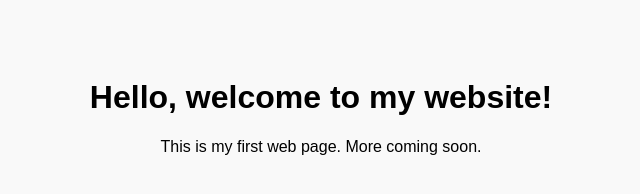
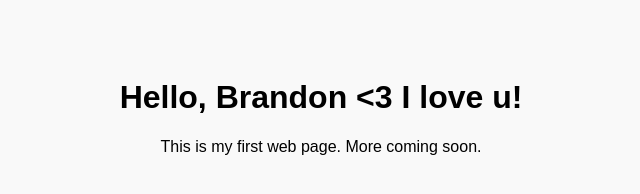
Before and after one commit to teenytines/tinywebsite, a plain HTML site: page index.html in a window 1280 px wide. Shown: the whole page, without its empty margins (319-959 px from the left). Drawn offline with Linux system fonts and the light colour scheme.

Commit message:
Update index.html

```diff
--- a/index.html
+++ b/index.html
@@ -5,7 +5,7 @@
   <link rel="stylesheet" href="style.css">
 </head>
 <body>
-  <h1>Hello, welcome to my website!</h1>
+  <h1>Hello, Brandon <3 I love u!</h1>
   <p>This is my first web page. More coming soon.</p>
 </body>
 </html>
```
